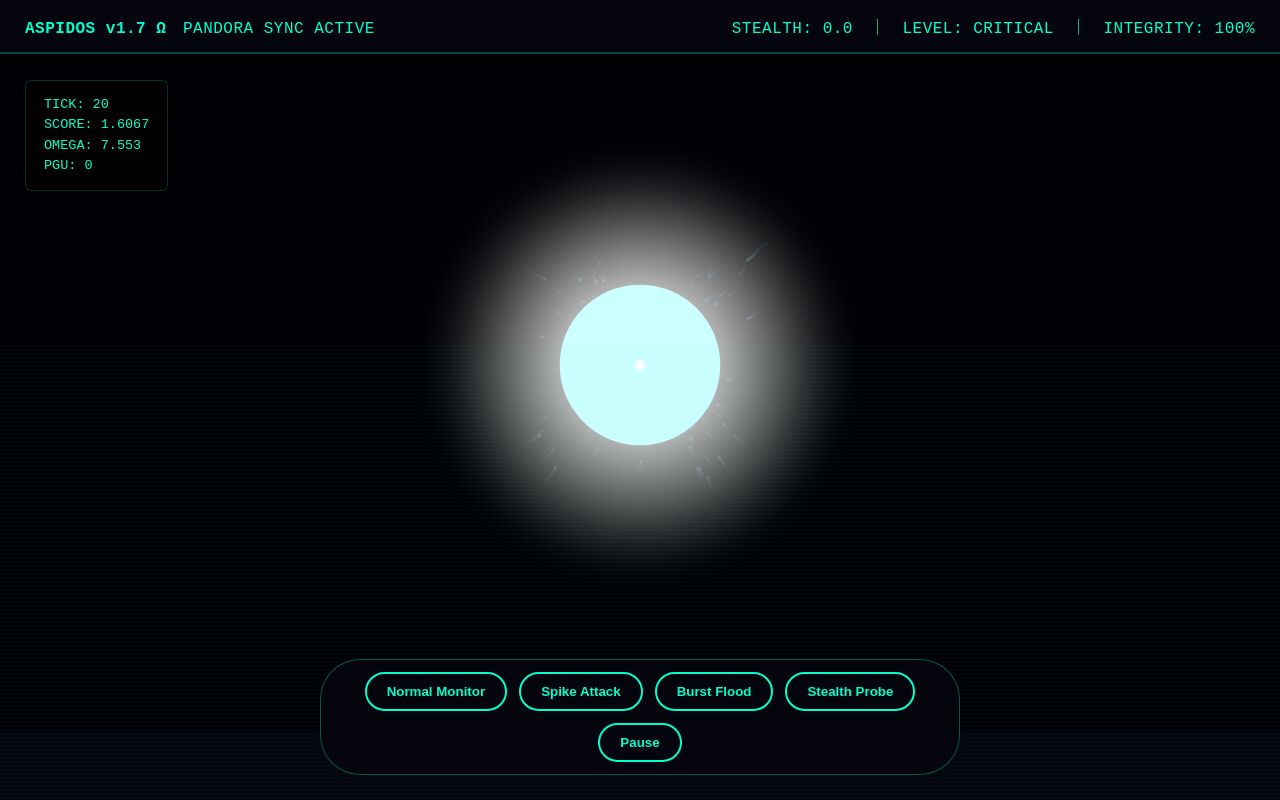
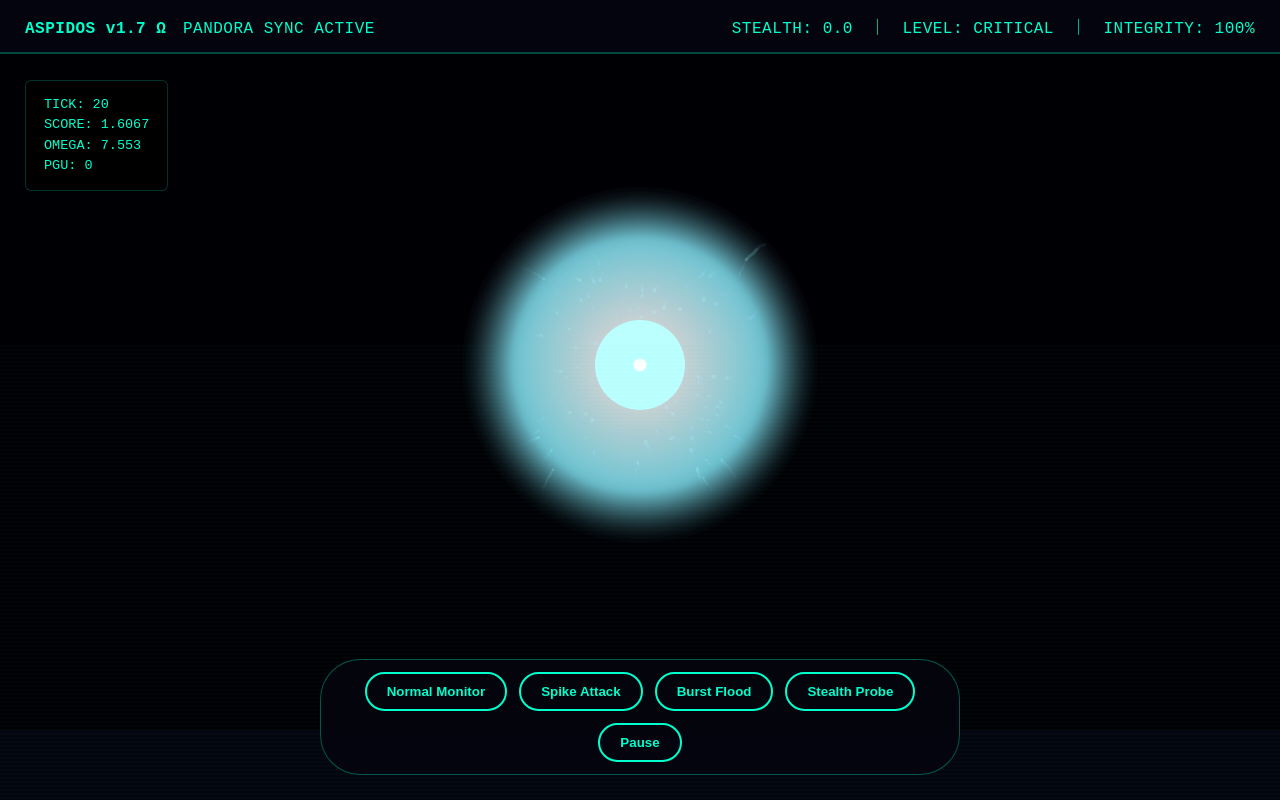
Before and after one commit to pandorapanchan34-oss/aspidos, a website: page demo/aspidos-demo-ts.html in a window 1280 px wide. Drawn offline with Linux system fonts and the light colour scheme.

Commit message:
Adjust core size and glow effects in HTML demo

```diff
--- a/demo/aspidos-demo-ts.html
+++ b/demo/aspidos-demo-ts.html
@@ -38,8 +38,7 @@
     <button onclick="stopAll()">Pause</button>
   </div>
 
-
-   <script type="module">
+  <script type="module">
   import { AspidosCore } from '../src/aspidos.js';
 
   const core = new AspidosCore();
@@ -128,32 +127,34 @@
     }
   }
 
+  // 本体描画（サイズほぼ固定 + グロー半分以下）
   function drawCore(cx, cy, result) {
-    const pulse = Math.sin(Date.now() / 200) * 0.08 + 1.0;
-    const coreSize = 14 + result.omega * 8;   // ← ここを大幅に小さく調整
+    const pulse = Math.sin(Date.now() / 220) * 0.06 + 1.0;
+    const coreSize = 16 + result.omega * 3.5;   // omegaの影響を大幅に弱く
 
-    // 本体の柔らかいグロー（控えめ）
+    // 控えめなグロー（半分以下）
     ctx.save();
-    ctx.globalAlpha = 0.35 + shieldIntegrity * 0.25;
-    const grad = ctx.createRadialGradient(cx, cy, coreSize * 0.6, cx, cy, coreSize * 3.2);
+    ctx.globalAlpha = 0.22 + shieldIntegrity * 0.18;   // かなり抑えめ
+    const grad = ctx.createRadialGradient(cx, cy, coreSize * 0.8, cx, cy, coreSize * 4.5);
     grad.addColorStop(0, '#ffffff');
+    grad.addColorStop(0.6, '#88eeff');
     grad.addColorStop(1, 'transparent');
     ctx.fillStyle = grad;
     ctx.beginPath();
-    ctx.arc(cx, cy, coreSize * 3.2, 0, Math.PI * 2);
+    ctx.arc(cx, cy, coreSize * 4.2, 0, Math.PI * 2);
     ctx.fill();
     ctx.restore();
 
-    // 本体本体（これが一番目立つ）
-    ctx.fillStyle = '#ccffff';
+    // 本体
+    ctx.fillStyle = '#bbffff';
     ctx.beginPath();
     ctx.arc(cx, cy, coreSize * pulse, 0, Math.PI * 2);
     ctx.fill();
 
-    // 中心の極小光点
+    // 中心の強い光点
     ctx.fillStyle = '#ffffff';
     ctx.beginPath();
-    ctx.arc(cx, cy, 5, 0, Math.PI * 2);
+    ctx.arc(cx, cy, 6.5, 0, Math.PI * 2);
     ctx.fill();
   }
 
@@ -177,21 +178,21 @@
     const cy = h / 2;
 
     const targetFluid = currentIntensity > 0.75 ?
-      Math.floor(50 + currentIntensity * 70) : 46;
+      Math.floor(50 + currentIntensity * 68) : 46;
 
     updateFluidCount(targetFluid);
 
     // 流体粒子
     for (let p of fluidParticles) {
-      p.x += p.vx + Math.sin(Date.now()/520) * 0.35;
-      p.y += p.vy + Math.cos(Date.now()/670) * 0.28;
+      p.x += p.vx + Math.sin(Date.now()/520 + p.x) * 0.32;
+      p.y += p.vy + Math.cos(Date.now()/670 + p.y) * 0.25;
       p.vx *= 0.985;
       p.vy *= 0.985;
       p.vx += (cx - p.x) * 0.00078;
       p.vy += (cy - p.y) * 0.00078;
 
-      ctx.globalAlpha = 0.45 + Math.sin(Date.now()/410) * 0.2;
-      ctx.fillStyle = `hsl(${p.hue}, 88%, 79%)`;
+      ctx.globalAlpha = 0.44 + Math.sin(Date.now()/410) * 0.19;
+      ctx.fillStyle = `hsl(${p.hue}, 85%, 78%)`;
       ctx.fillRect(p.x, p.y, p.size, p.size);
     }
     ctx.globalAlpha = 1.0;
@@ -204,7 +205,7 @@
       p.vy *= 0.968;
       p.life--;
 
-      if (Math.hypot(p.x - cx, p.y - cy) < 158 && !p.hit) {
+      if (Math.hypot(p.x - cx, p.y - cy) < 155 && !p.hit) {
         p.hit = true;
         p.vx *= -0.24;
         createBurstEffect(p.x, p.y, currentIntensity * 0.7);
@@ -228,16 +229,16 @@
       e.vx *= 0.94; e.vy *= 0.94;
       e.life--;
       ctx.globalAlpha = e.life / 50;
-      ctx.fillStyle = `hsl(${e.hue}, 100%, 87%)`;
+      ctx.fillStyle = `hsl(${e.hue}, 100%, 86%)`;
       ctx.fillRect(e.x, e.y, e.size, e.size);
       if (e.life <= 0) burstEffects.splice(i, 1);
     }
     ctx.globalAlpha = 1.0;
 
-    // 本体（サイズを大幅に抑えた）
+    // 本体描画（サイズ抑えめ）
     drawCore(cx, cy, result);
 
-    shieldIntegrity = Math.min(1.0, shieldIntegrity + 0.0038);
+    shieldIntegrity = Math.min(1.0, shieldIntegrity + 0.0039);
   }
 
   let timer = null;
@@ -276,8 +277,10 @@
     startNormal();
   }, 200);
 
-  console.log('%cAspidos - 本体サイズ調整版 (スーパーサイヤ人ゴッド抑えめ)', 'color:#aaffff');
+  console.log('%cAspidos - 本体サイズ固定＋グロー控えめ版', 'color:#aaffff');
 </script>
+
+
 
 
 </body>
```
